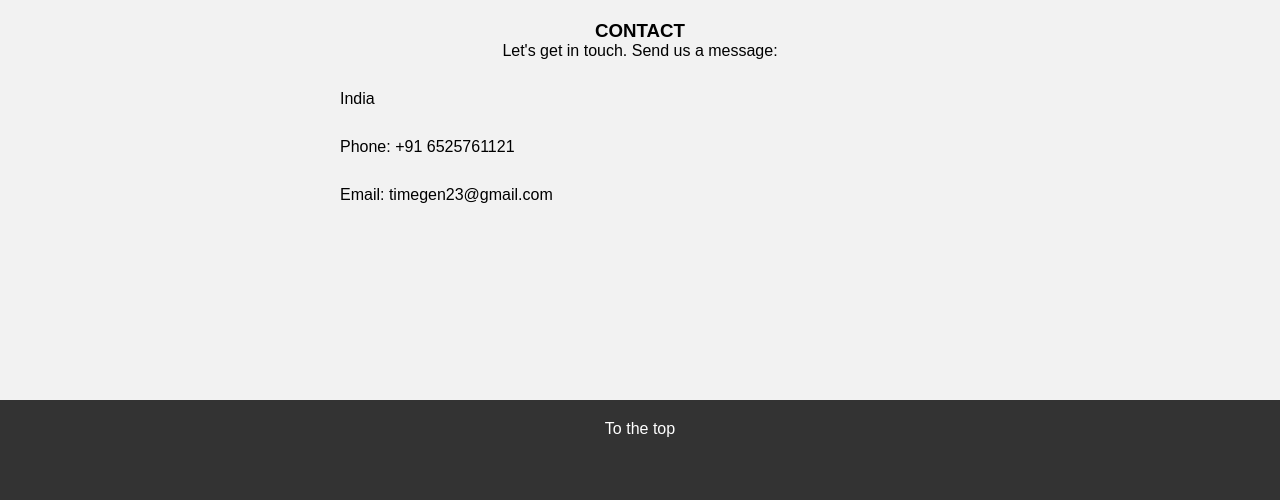
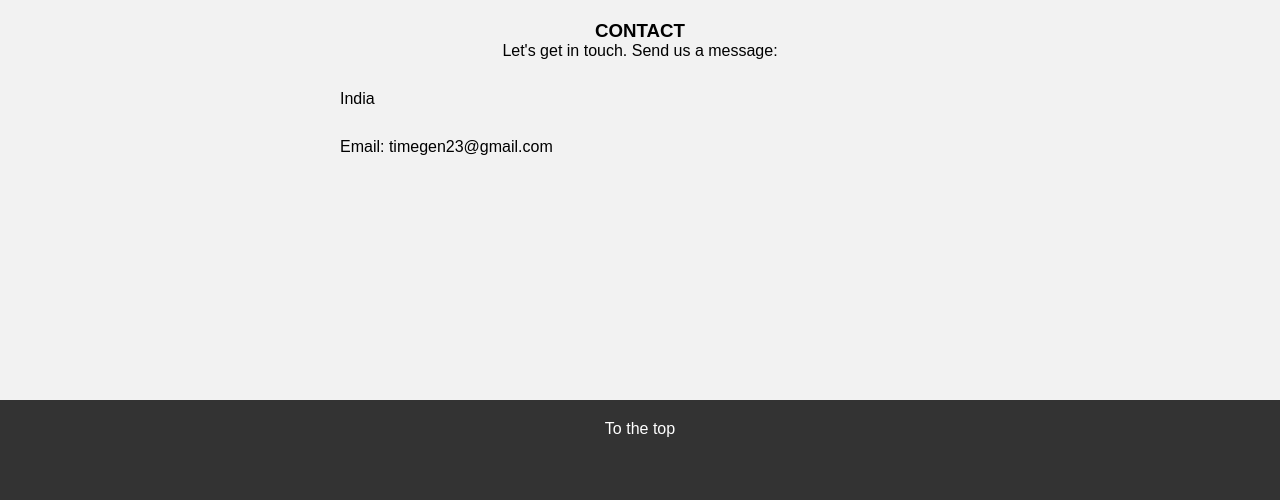
Before and after one commit to Minnu-shaji/Time_Gen, a Flask app: page / in a window 1280 px wide. Shown: the part 1548-2048 px from the top of the page. Run offline with Flask 2, Linux system fonts and the light colour scheme.

Commit message:
Update index.html

```diff
--- a/templates/index.html
+++ b/templates/index.html
@@ -56,7 +56,6 @@
         <div class="row">
           <div class="column">
           <p><i class="fa fa-map-marker"></i>India</p>
-          <p><i class="fa fa-phone"></i> Phone: +91 6525761121</p>
           <p><i class="fa fa-envelope"></i> Email: timegen23@gmail.com</p>
           </div>
         </div>
```
